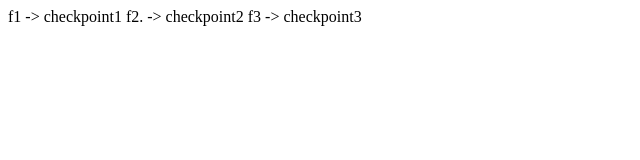
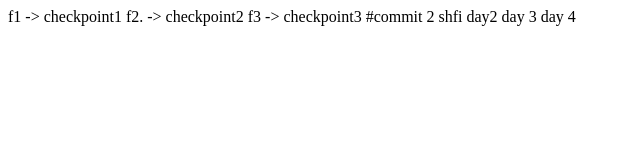
Before and after one commit to om-pandey-new/Sample-test-repo, a plain HTML site: page index.html in a window 1280 px wide. Shown: the whole page, without its empty margins (0-640 px from the left). Drawn offline with Linux system fonts and the light colour scheme.

Commit message:
day 2 done

```diff
--- a/index.html
+++ b/index.html
@@ -10,5 +10,10 @@
     f1 -> checkpoint1
     f2. -> checkpoint2
     f3 -> checkpoint3
+    #commit 2
+    shfi
+    day2
+    day 3
+    day 4
 </body>
 </html>
```
Also changed, not shown: day2.css (added), day2.html (added).
